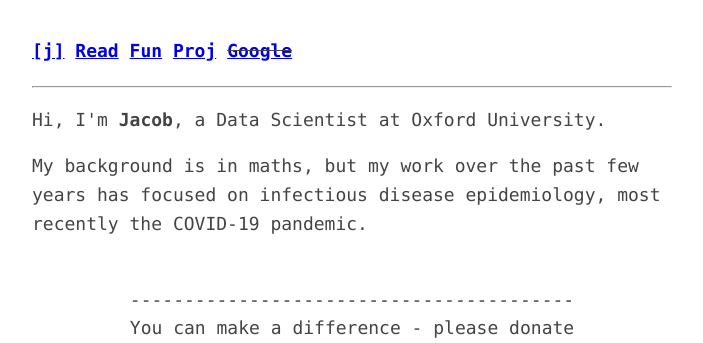
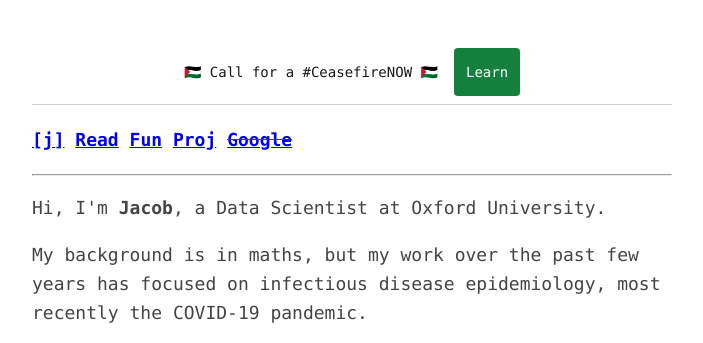
Before and after one commit to iacobo/iacobo.github.io, a plain HTML site: page index.html in a window 1280 px wide. Shown: the top 343 px of the page, without its empty margins (288-991 px from the left). Drawn offline with Linux system fonts and the light colour scheme.

Commit message:
Update index.html

```diff
--- a/index.html
+++ b/index.html
@@ -10,6 +10,40 @@
 </head>
 
 <body>
+
+    <div style="
+      display: flex;
+      flex-wrap: wrap;
+      justify-content: center;
+      align-items: center;
+      gap: 1rem;
+      border-bottom: 1px solid #cccccc;
+      padding: 8px 16px;
+      font-size: 0.875rem; /* text-sm */
+      text-align: center;
+      background-color: #ffffff; /* white */
+      color: #18181b; /* zinc-900 */
+    ">
+      🇵🇸 Call for a #CeasefireNOW 🇵🇸
+      <a href="https://techforpalestine.org/learn-more" target="_blank" style="
+        display: inline-flex;
+        align-items: center;
+        justify-content: center;
+        white-space: nowrap;
+        font-size: 0.875rem; /* text-sm */
+        font-weight: 500; /* font-medium */
+        padding: 0.375rem 0.75rem; /* px-3, h-9 (approx 36px height) */
+        height: 36px;
+        border-radius: 4px; /* rounded-md */
+        background-color: #15803d; /* Tailwind green-700 */
+        color: #ffffff; /* text-white */
+        text-decoration: none;
+        transition: background-color 0.2s;
+      " onmouseover="this.style.backgroundColor='#166534'" onmouseout="this.style.backgroundColor='#15803d'">
+        Learn
+      </a>
+    </div>
+
     <nav>
         <h4>
             <a href="/"><b>[j]</b></a>
```
